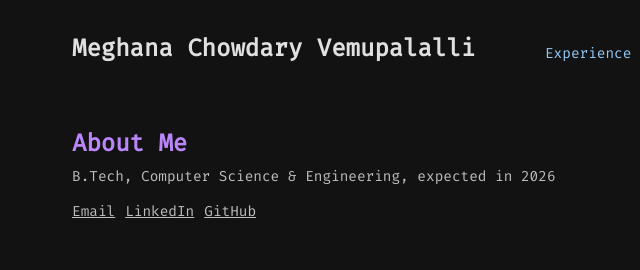
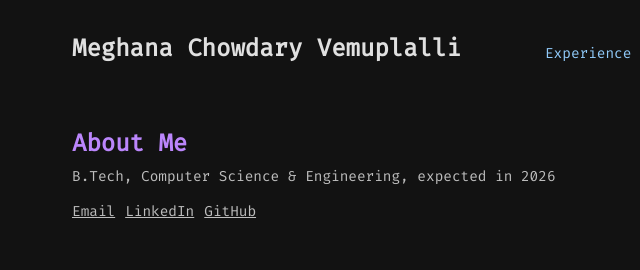
Before and after one commit to meghanachowdary29042004/meghanachowdary.github.io, a plain HTML site: page index.html in a window 1280 px wide. Shown: the top 270 px of the page, 0-640 px from the left. Drawn offline with Linux system fonts and the light colour scheme.

Commit message:
first commit

```diff
--- a/index.html
+++ b/index.html
@@ -11,7 +11,7 @@
 
 <body>
     <header>
-        <h1>Meghana Chowdary Vemupalalli</h1>
+        <h1>Meghana Chowdary Vemuplalli</h1>
         <nav>
             <a href="#experience">Experience</a>
             <a href="#projects">Projects</a>
```
